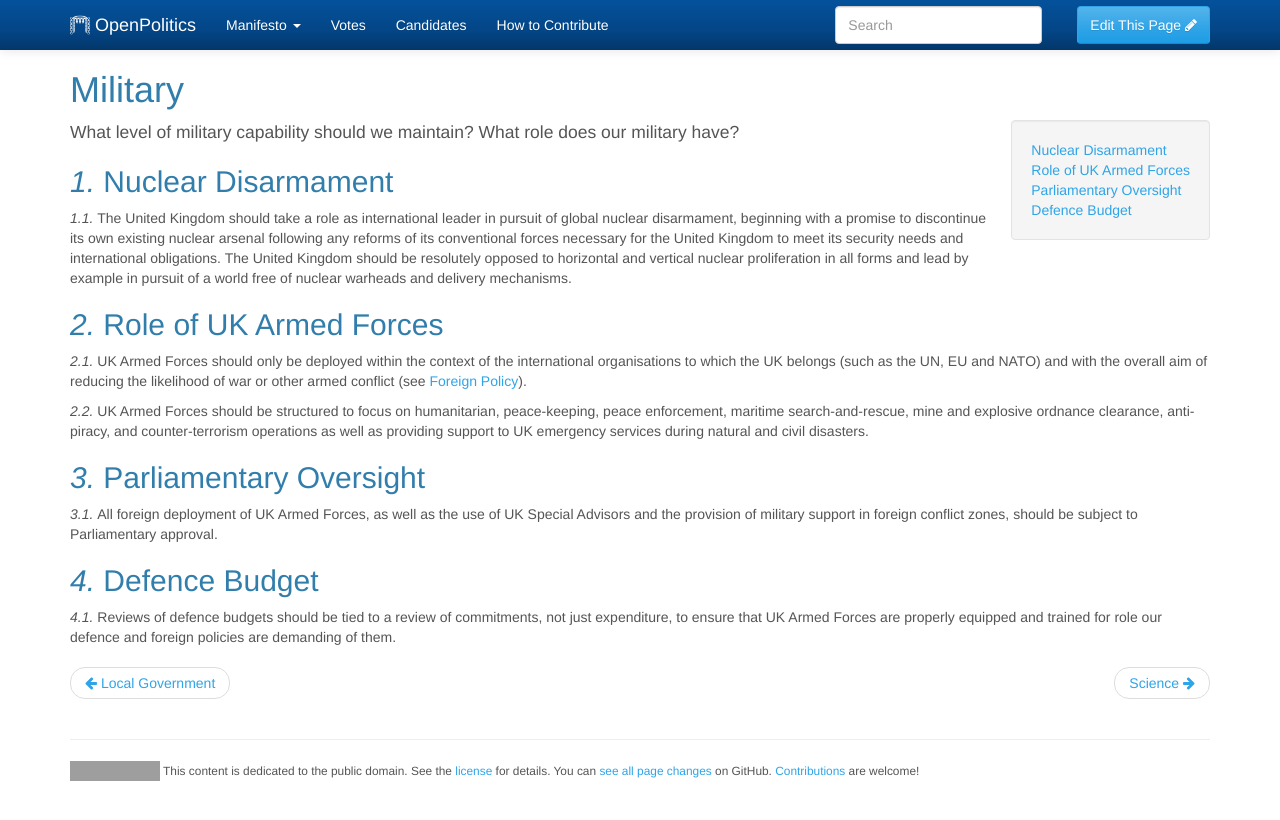
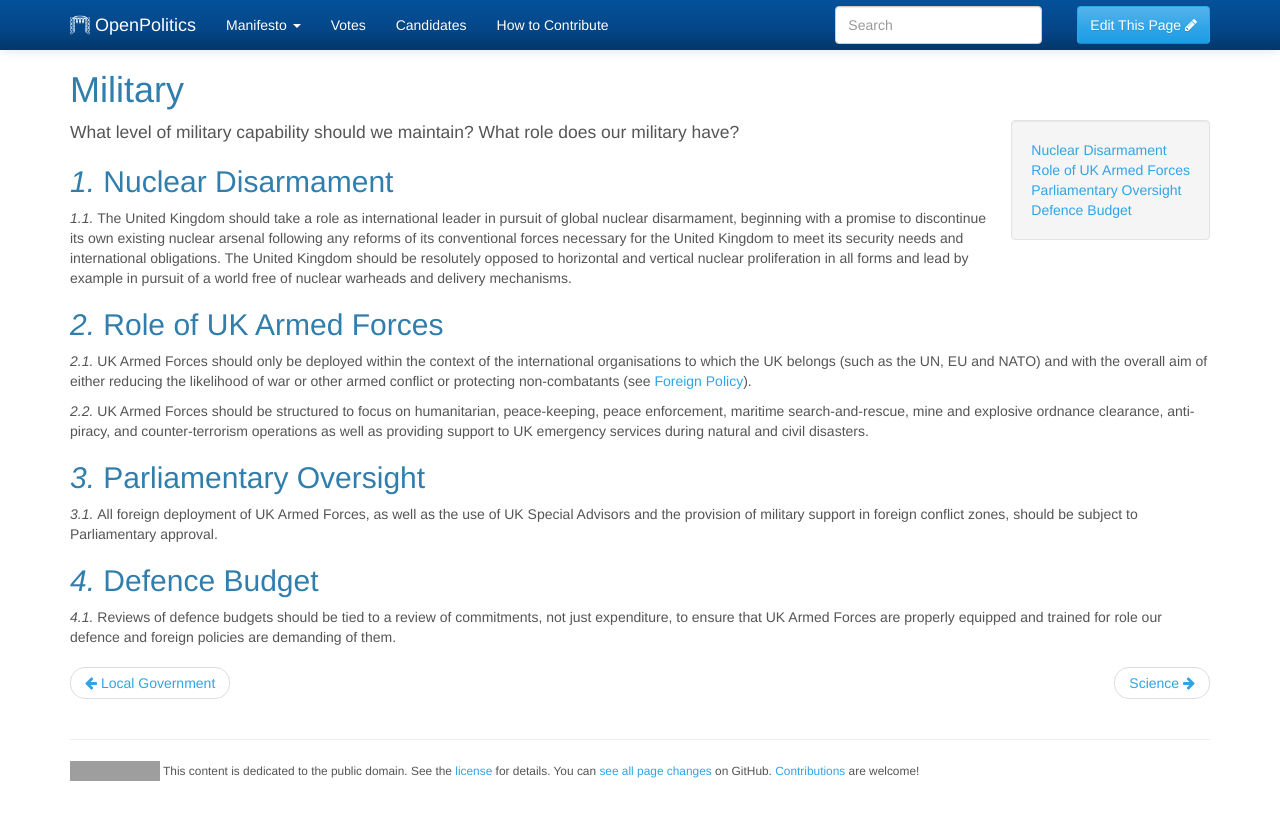
Before and after one commit to openpolitics/manifesto, a Jekyll site: the page built from manifesto/military.md, in a window 1280 px wide. Shown: the top 820 px of the page. Built offline with Jekyll 4.4.1, drawn with Linux system fonts in a browser that asks for light colours; grey boxes are pictures that could not be loaded.

Commit message:
Update military.md

```diff
--- a/manifesto/military.md
+++ b/manifesto/military.md
@@ -14,7 +14,7 @@ The United Kingdom should take a role as international leader in pursuit of glob
 
 ## Role of UK Armed Forces
 
-UK Armed Forces should only be deployed within the context of the international organisations to which the UK belongs (such as the UN, EU and NATO) and with the overall aim of reducing the likelihood of war or other armed conflict (see [Foreign Policy](foreign_policy.html)).
+UK Armed Forces should only be deployed within the context of the international organisations to which the UK belongs (such as the UN, EU and NATO) and with the overall aim of either reducing the likelihood of war or other armed conflict or protecting non-combatants (see [Foreign Policy](foreign_policy.html)).
 
 UK Armed Forces should be structured to focus on humanitarian, peace-keeping, peace enforcement, maritime search-and-rescue, mine and explosive ordnance clearance, anti-piracy, and counter-terrorism operations as well as providing support to UK emergency services during natural and civil disasters.
 
```
